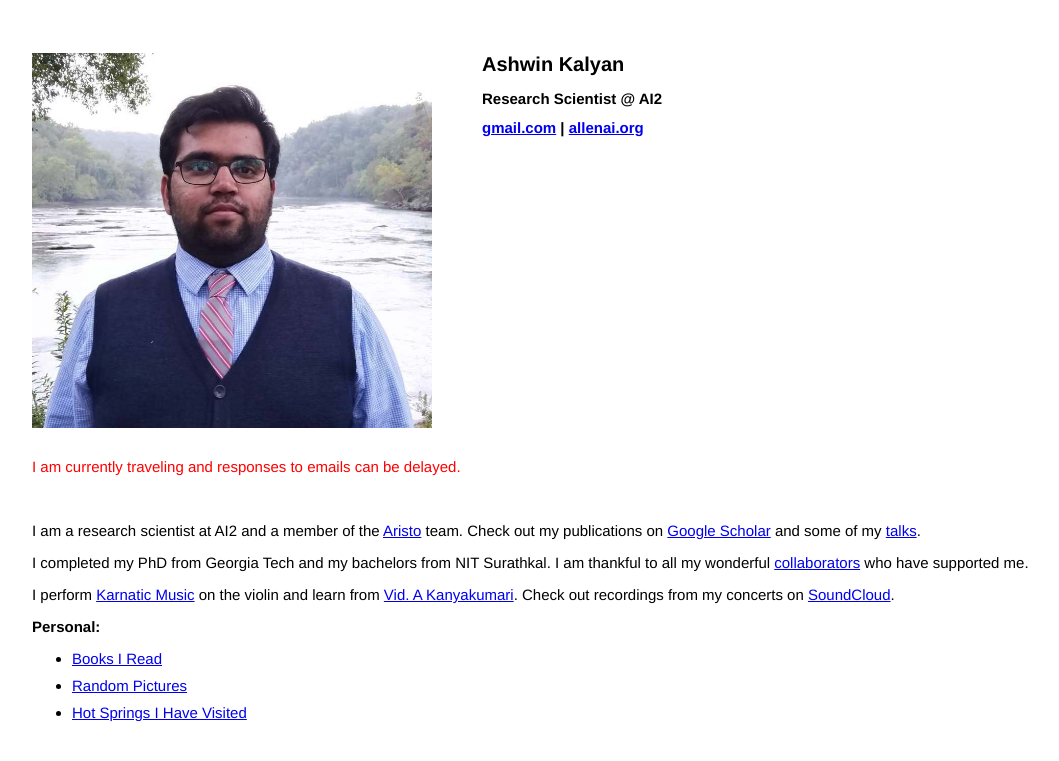
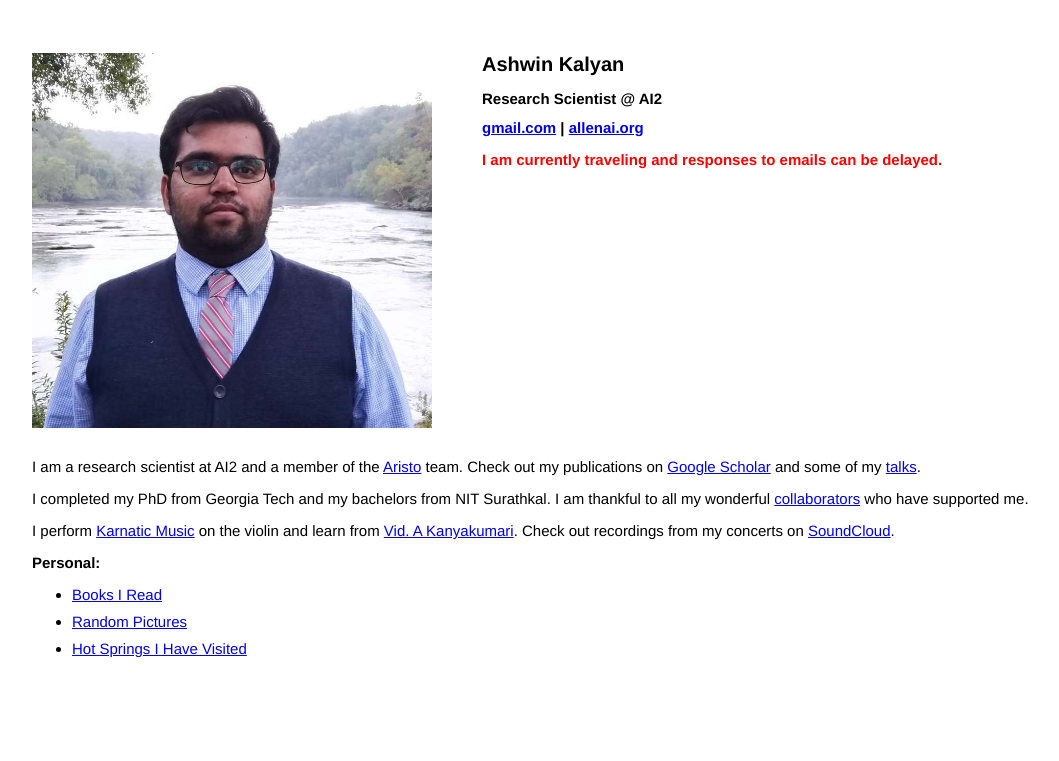
Before and after one commit to ashwinkalyan/ashwinkalyan.github.io, a Jekyll site: the page built from index.md, in a window 1280 px wide. Shown: the top 761 px of the page, without its empty margins (36-1095 px from the left). Built offline with Jekyll 4.4.1, drawn with Linux system fonts in a browser that asks for light colours.

Commit message:
travel update 2

```diff
--- a/_layouts/front.html
+++ b/_layouts/front.html
@@ -12,6 +12,7 @@
         <h2> Research Scientist @ AI2 </h2>
         <h2> <a href="mailto: asaavashwin@gmail.com">gmail.com</a>
         | <a href="mailto:ashwinkv@allenai.org">allenai.org</a>
+        <p style="color:red;"> I am currently traveling and responses to emails can be delayed. </p>
         <!-- | <a href="https://drive.google.com/file/d/1eM5fhGTYbqUQn5HTSQI5DHwqsYRub6Rm/view?usp=sharing">CV</a>  -->
         <!-- | <a href="https://scholar.google.com/citations?user=KYHL9aIAAAAJ&hl=en">scholar</a> -->
         <!-- | <a href="https://drive.google.com/file/d/1ahnpAbRWPydp-Jsplx5BNa6eHyZKC04b/view?usp=sharing">CV</a> -->
--- a/index.md
+++ b/index.md
@@ -1,8 +1,6 @@
 ---
 layout: front
 ---
-<p style="color:red;"> I am currently traveling and responses to emails can be delayed. </p> <br>
-
 I am a research scientist at AI2 and a member of the [Aristo](https://allenai.org/aristo) team. Check out my publications on [Google Scholar](https://scholar.google.com/citations?user=KYHL9aIAAAAJ&hl=en) and some of my [talks]({{ site.baseurl}}/talks/). <br>
 
 I completed my PhD from Georgia Tech and my bachelors from NIT Surathkal. I am thankful to all my wonderful [collaborators]( {{ site.baseurl }}/collaborators/) who have supported me.
```
